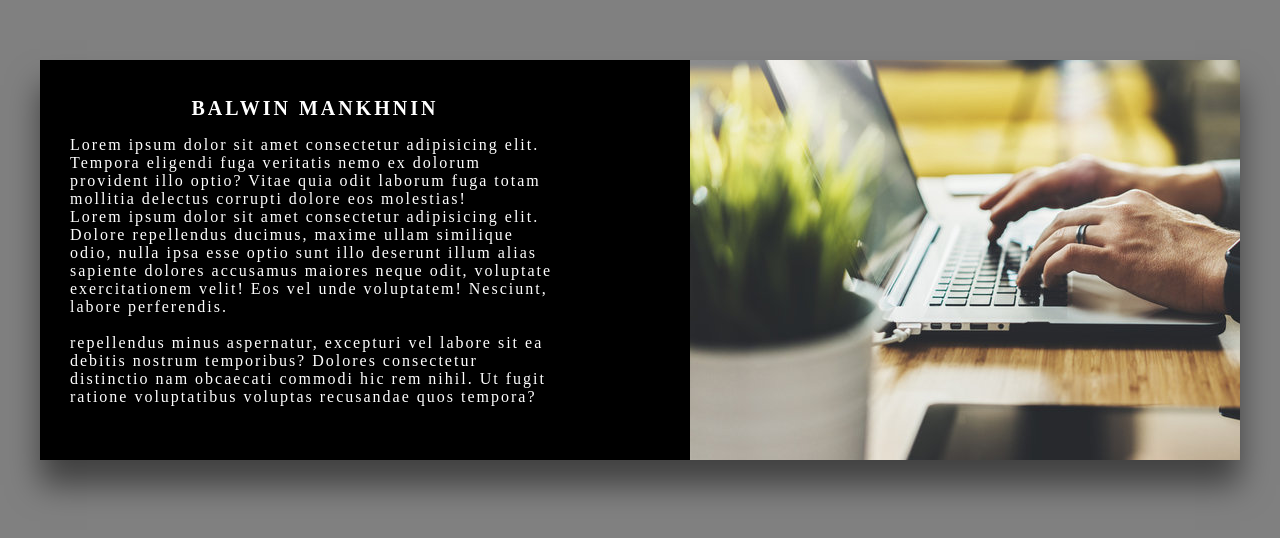
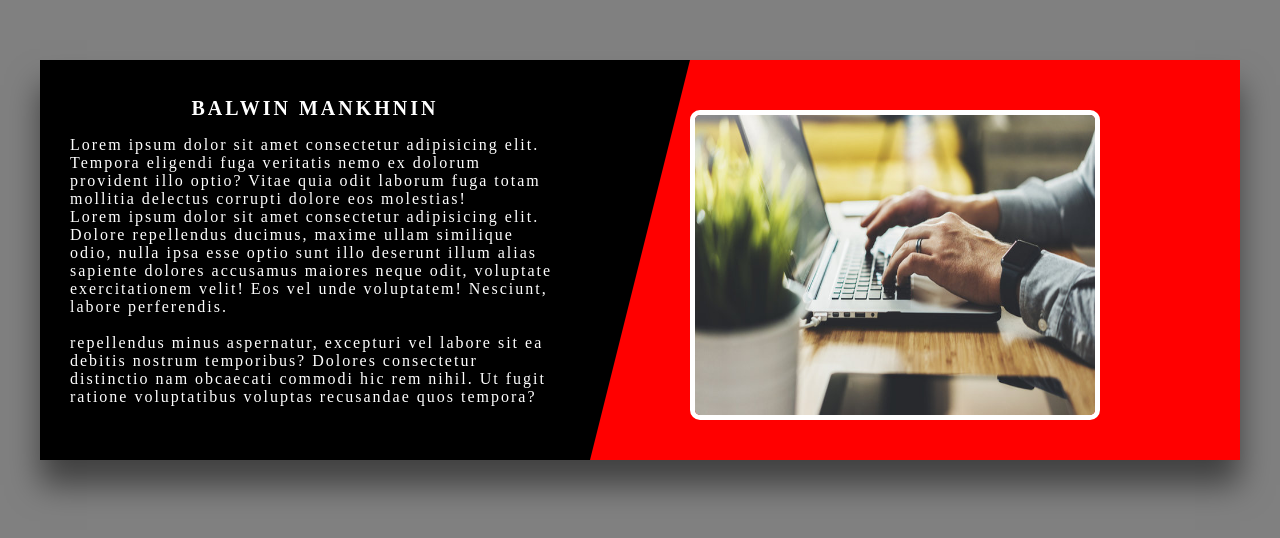
Before and after one commit to Balwin123/class, a plain HTML site: page index.html in a window 1280 px wide. Shown: the part 140-678 px from the top of the page. Drawn offline with Linux system fonts and the light colour scheme.

Commit message:
img size change

```diff
--- a/css/style.css
+++ b/css/style.css
@@ -39,5 +39,9 @@ p{
     box-sizing: border-box;
     border-left: 100px solid #000;
     border-bottom: 400px solid transparent;
-    background: url(/assets/laptop.jpg);
 }
+img{
+    border: 5px solid #fff;
+    border-radius: 10px;
+    margin-top: 50px;
+}
--- a/index.html
+++ b/index.html
@@ -18,7 +18,9 @@
                repellendus minus aspernatur, excepturi vel labore sit ea debitis nostrum temporibus? Dolores consectetur distinctio nam obcaecati commodi hic rem nihil. Ut fugit ratione voluptatibus voluptas recusandae quos tempora?</p>
 
         </div>
-        <div class="imagebox"></div>
+        <div class="imagebox">
+            <img src="/assets/laptop.jpg" alt="photo" width="400px" height="300px">
+        </div>
     </section>
 
 
```
